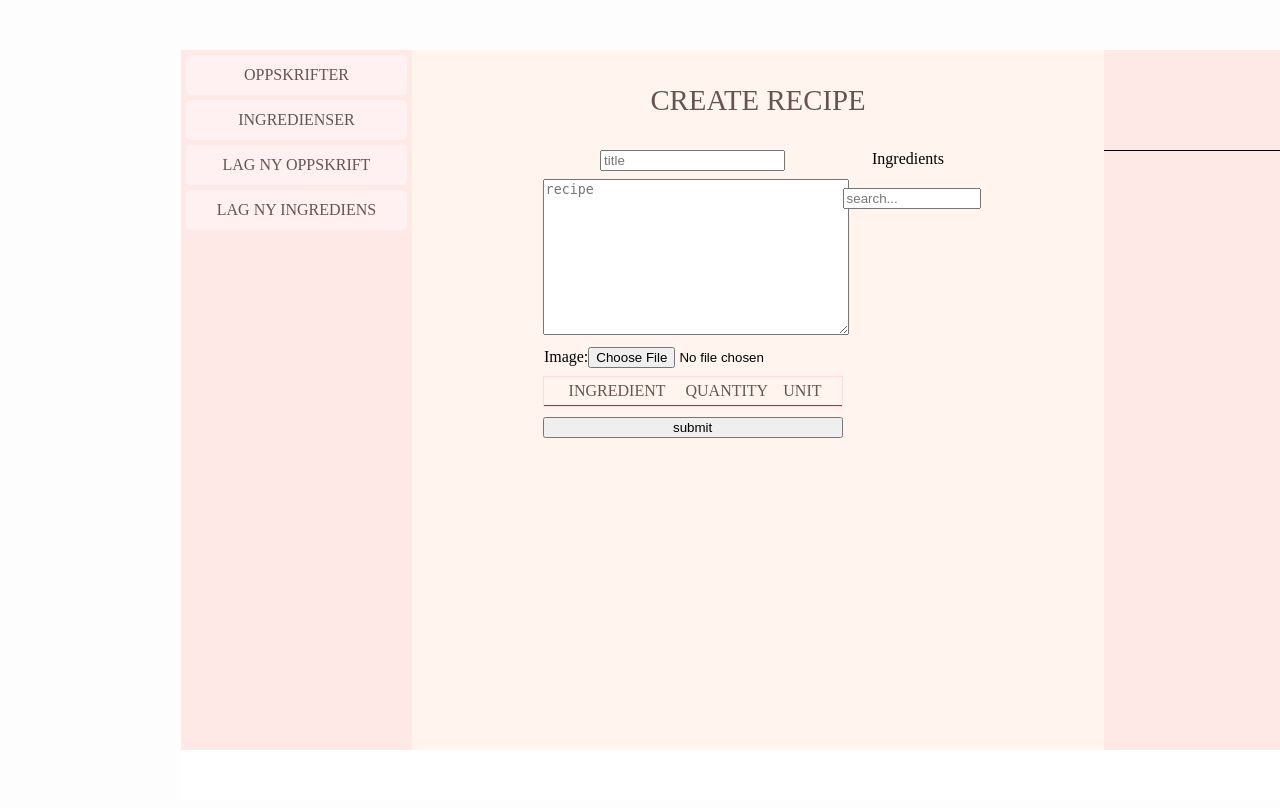
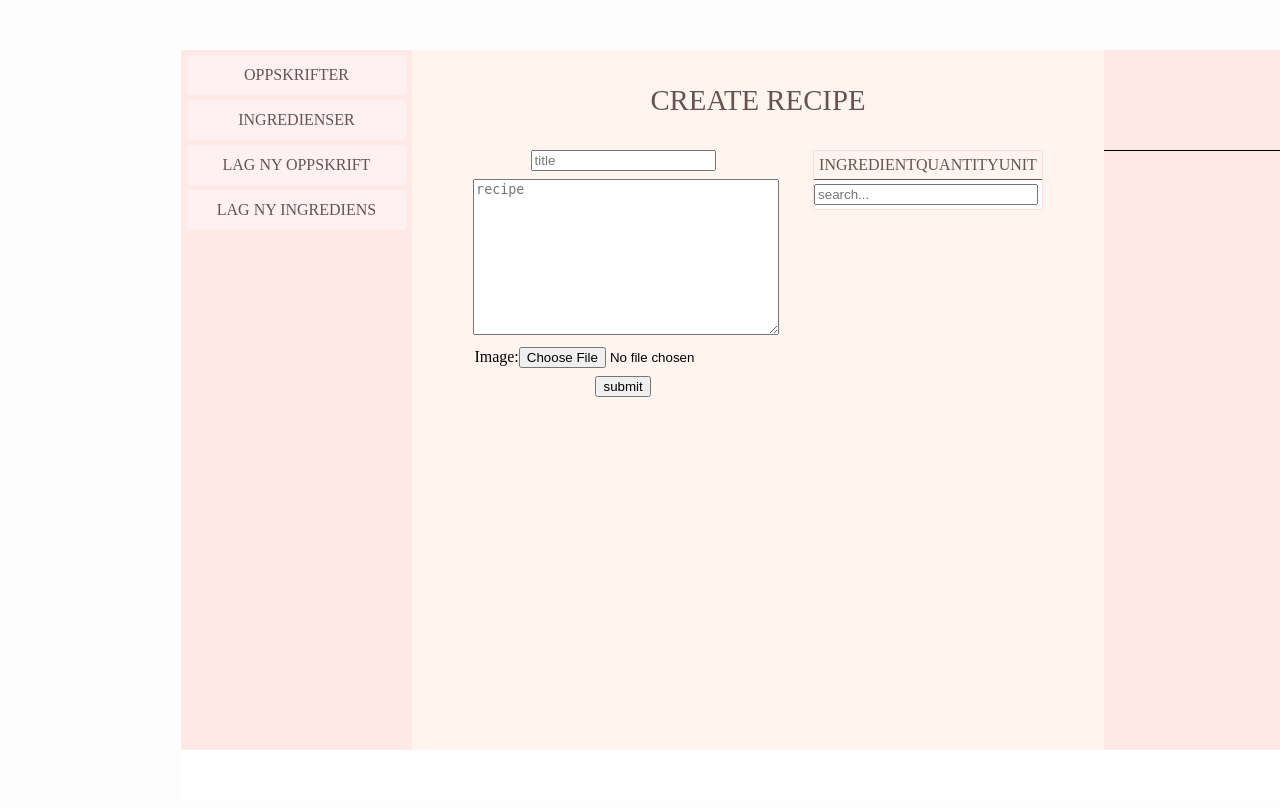
Before and after one commit to Espenbfo/Recipe-website, a Django app: page /create in a window 1280 px wide; the page is wider, and only the part inside the window is pictured. Shown: the part 108-916 px from the top of that part. Run offline with Django 3.2, Linux system fonts and the light colour scheme; data that the repository does not hold is empty.

Commit message:
Move ingredientable to the right

```diff
--- a/static/css/createrecipe.css
+++ b/static/css/createrecipe.css
@@ -21,11 +21,11 @@
 
 #split-view {
     display: grid;
-    grid-template-columns: 1fr 2fr 1fr 1fr;
+    grid-template-columns: 1fr 1fr 40px 2fr 1fr;
     grid-template-rows: 100px 1fr;
     grid-template-areas:
-            ". title title ."
-            ". form ingredients .";
+            ". title title title ."
+            ". left . right .";
 }
 
 #main .title {
@@ -36,27 +36,31 @@
     margin: auto;
 }
 
-#split-view #create-form {
-    grid-area: form;
+#split-view .left {
+    grid-area: left;
 }
 
-#split-view #ingredients {
-    grid-area: ingredients;
+#split-view .right {
+    grid-area: right;
 }
 
 #split-view #ingredients input {
-    width: 100%;
+    width: 95%;
 }
 
-#IngredientName {
-    margin-bottom: 20px;
-    margin-top: 20px;
+#ingredient-name {
+    margin-bottom: 4px;
+    margin-top: 4px;
+}
+
+#ingredients {
+    order: 1000000;
 }
 #ingredient-list {
     display: flex;
     flex-direction: column;
-    overflow: auto;
-    height: 200px;
+    order: 1000;
+    background-color: #fdfdfd;
 }
 
 
@@ -81,7 +85,7 @@ textarea {
     flex-direction: column;
     border: solid 1px #ffdbdb;
     margin-bottom: 10px;
-    max-height: 200px;
+    max-height: 500px;
     overflow: auto;
 }
 
--- a/static/js/script.js
+++ b/static/js/script.js
@@ -2,14 +2,16 @@
 
 function onIngredientChange() {
     "use strict";
-    var search = document.getElementById("IngredientName").value;
+    var search = document.getElementById("ingredient-name").value;
     var ingredientList = document.getElementById("ingredient-list").children;
     for (var ingredient of ingredientList) {
-        if (ingredient.innerHTML.includes(search)) {
-            ingredient.classList.remove("hidden");
-        }
-        else {
-            ingredient.classList.add("hidden");
+        if (ingredient.classList.contains("choice")) {
+            if (ingredient.innerHTML.includes(search)) {
+                ingredient.classList.remove("hidden");
+            }
+            else {
+                ingredient.classList.add("hidden");
+            }
         }
     }
     //document.getElementById("demo").innerHTML = "You selected: " + x;
@@ -21,7 +23,7 @@ function moveItem(itemName, unitType) {
     ingredientElement.classList.add("ingredient-element");
 
     var ingredientUsed = document.getElementById("ingredient-used");
-    var childCount = ingredientUsed.childElementCount;
+    var childCount = ingredientUsed.childElementCount-1;
     document.getElementById("number-of-ingredients").value = childCount;
     var inputNameField = document.createElement("INPUT");
     var inputNumberField = document.createElement("INPUT");
--- a/templates/core/createrecipe.html
+++ b/templates/core/createrecipe.html
@@ -5,36 +5,39 @@
 {% endblock %}
 
 {% block main %}
+<form id="create-form" method="post" enctype="multipart/form-data">
     <div id="split-view">
             <div class="title"> Create recipe</div>
-    <form id="create-form" method="post" enctype="multipart/form-data">
+        <div class="left">
             {% csrf_token %}
             <input type="number" name="number-of-ingredients" id="number-of-ingredients" class="hidden" value="0">
             <div class="input-container">
                 {{ form }}
             </div>
+
+
+                <button type="submit">submit</button>
+        </div>
+        <div class="right">
             <div id="ingredient-used">
                 <div class="ingredient-title">
                     <div class="item-1">Ingredient</div>
                     <div class="item-2">Quantity</div>
                     <div class="item-3">Unit</div>
                 </div>
-        </div>
-
-            <button type="submit">submit</button>
-
-    </form>
                 <div id="ingredients">
-        Ingredients
-        <input type="text" id="IngredientName" placeholder="search..." onInput="onIngredientChange()">
                     <div id="ingredient-list">
+                        <input type="text" id="ingredient-name" placeholder="search..." onInput="onIngredientChange()">
                         {% for ingredient in ingredients %}
-                <button onclick="moveItem('{{ ingredient.ingredient_name }}',
+                            <button class="choice" type="button" onclick="moveItem('{{ ingredient.ingredient_name }}',
                                     '{{ ingredient.unit_type }}')">{{ ingredient.ingredient_name }}</button>
                         {% endfor %}
                     </div>
                 </div>
             </div>
+        </div>
+    </div>
+</form>
     {% load static %}
     <script type="text/javascript" src=" {% static "js/script.js" %}"></script>
 {% endblock %}
```
Lines whose indentation alone changed are shown as unchanged.
